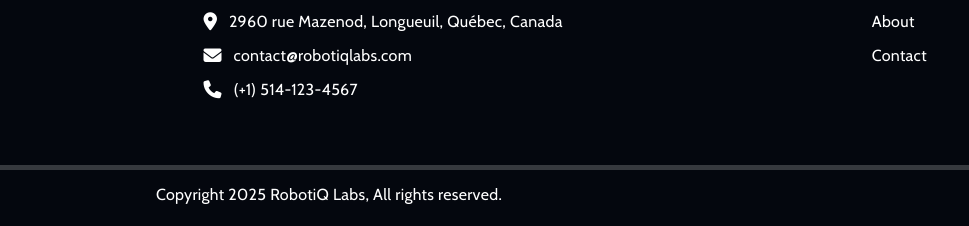
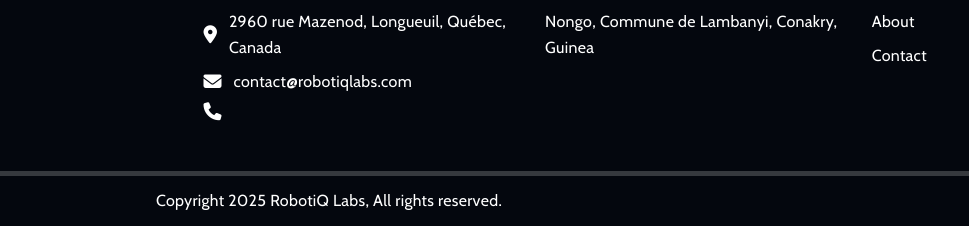
Before and after one commit to RobotiQ-Labs/robotiqlabs.github.io, a website: page Contact.html in a window 1280 px wide. Shown: the part 2866-3092 px from the top of the page, 311-1280 px from the left. Drawn offline with nearby package versions, Linux system fonts and the light colour scheme; a web font is replaced by a local one.

Commit message:
update: footer on pages

```diff
--- a/Contact.html
+++ b/Contact.html
@@ -365,6 +365,7 @@
                                     <a href="#" class="flex gap-3 items-center">
                                         <i class="fa-solid fa-location-dot"></i>
                                         <p>2960 rue Mazenod, Longueuil, Québec, Canada</p>
+                                        <p>Nongo, Commune de Lambanyi, Conakry, Guinea</p>
                                     </a>
                                 </li>
                                 <li class="text-primary linkhover">
@@ -376,7 +377,7 @@
                                 <li class="text-primary linkhover">
                                     <a href="tel:+1-514-123-4567" class="flex gap-3 items-center">
                                         <i class="fa-solid fa-phone"></i>
-                                        <p>(+1) 514-123-4567</p>
+                                        <!-- <p>(+1) 514-123-4567</p> -->
                                     </a>
                                 </li>
                             </ul>
@@ -390,7 +391,7 @@
                                 <li class="text-primary linkhover">
                                     <a href="Contact.html" class="p">Contact</a>
                                 </li>
-                               <!--
+                                <!--
                                 <li class="text-primary linkhover">
                                     <a href="Pricing.html" class="p">Pricing</a>
                                 </li>
```
Also changed, not shown: About.html (+2 -1 lines), Blog.html (+2 -1 lines), Pricing.html (+2 -1 lines), Project.html (+2 -1 lines), Services.html (+2 -1 lines), SinglePost.html (+2 -1 lines), Team.html (+2 -1 lines), index.html (+2 -1 lines).
